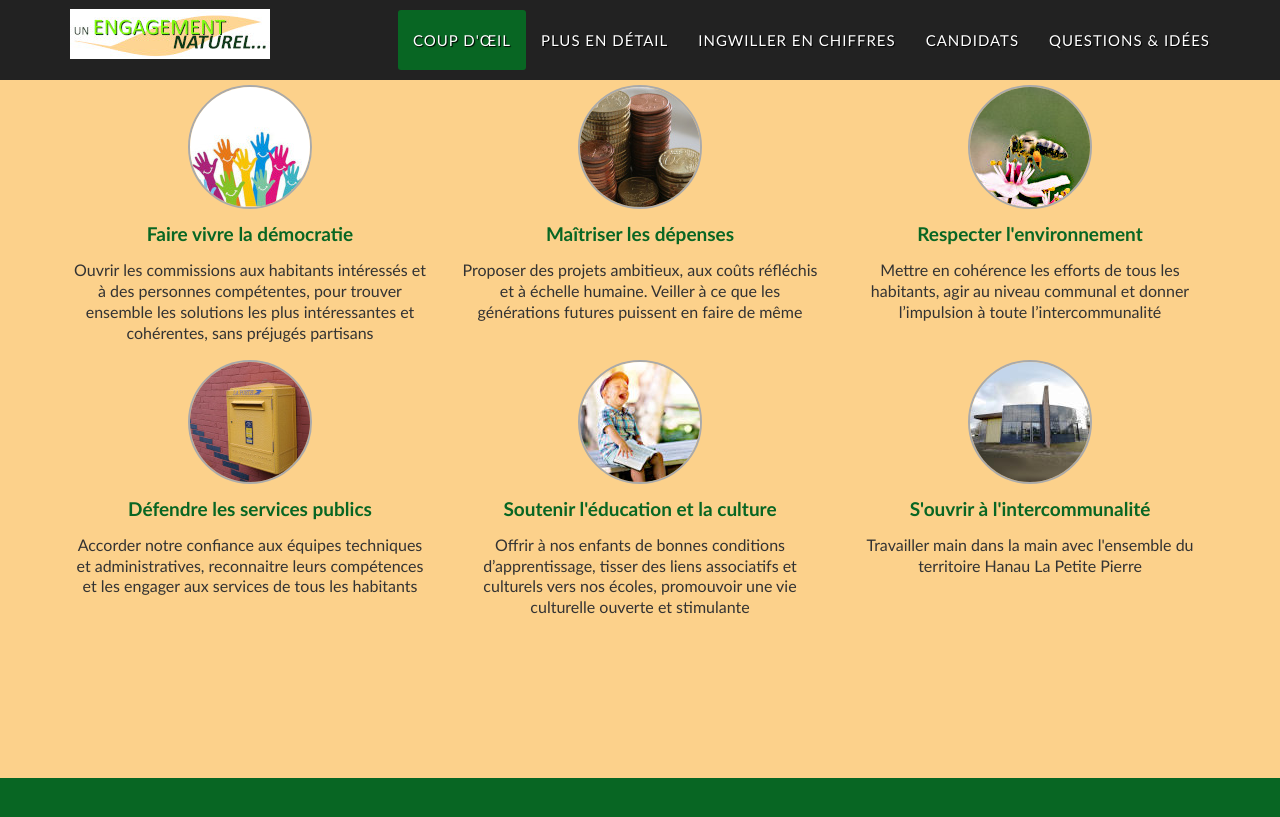
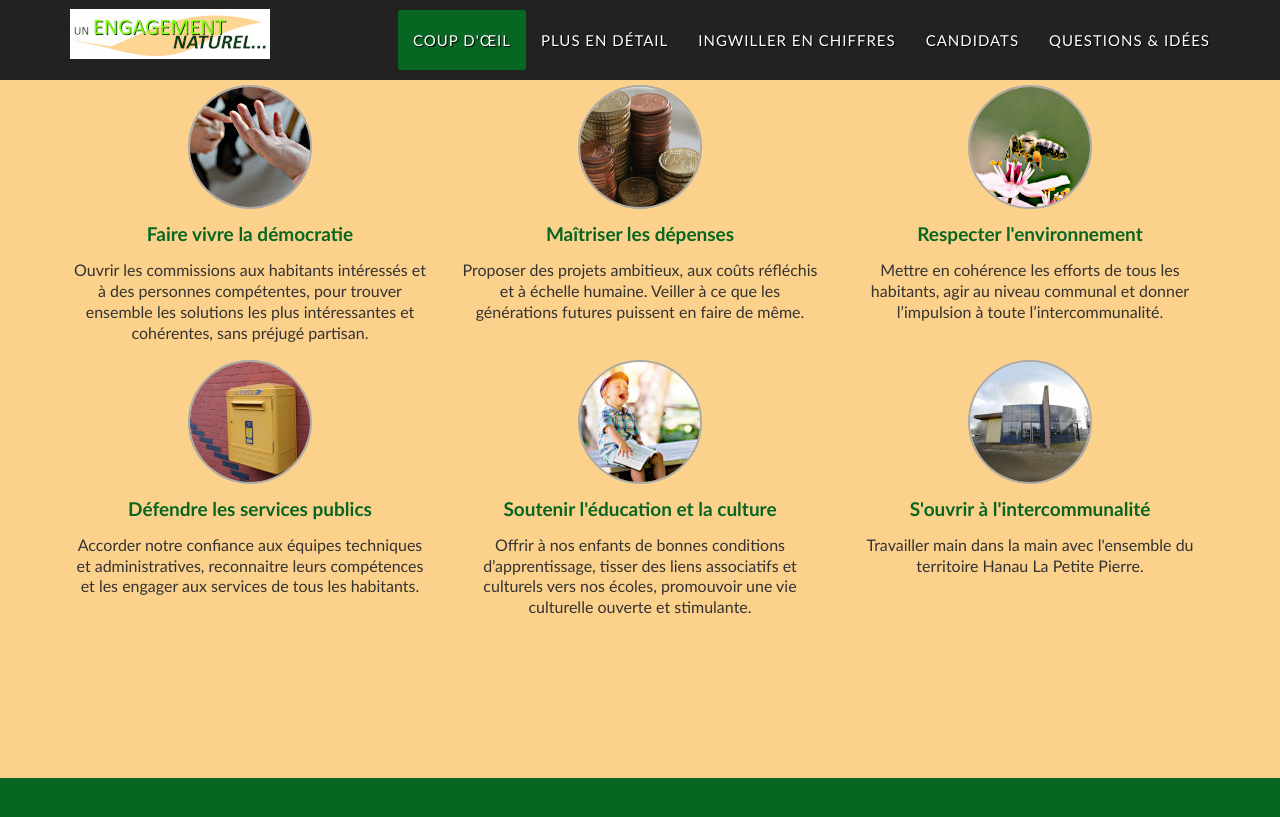
Before and after one commit to campagne-municipale/betonniere, a Jekyll site: the page built from index.html, in a window 1280 px wide and 900 px high, scrolled down 1347 px. Shown: the top 817 px of the window. Built offline with Jekyll 4.4.1, drawn with Linux system fonts in a browser that asks for light colours; nearby versions of some CDN libraries; some web fonts are replaced; some of the changed text lies outside the part shown.

Commit message:
Corrections coup d'oeil et liste candidats

```diff
--- a/_includes/liste_candidats.html
+++ b/_includes/liste_candidats.html
@@ -6,7 +6,7 @@
                 <div class="col-lg-12 text-center">
                     <h2 class="section-heading text-secondary">Les candidats</h2 >
 
-                    <h3 class="section-subheading text-secondary">Vingt-sept hommes et femmes qui sauront se dévouer pour leur commune</h3>
+                    <h3 class="section-subheading text-secondary">Vingt-neuf femmes et hommes qui sauront se dévouer pour leur commune</h3>
                 </div>
 
             </div>
@@ -15,7 +15,7 @@
                 <div class="col-md-2">
                     <div class="team-member">
                         <img src="img/candidats/{{ member.pic }}" class="img-responsive img-circle bg-light-gray" alt="{{ member.name }}">
-                        <h4 class="text-secondary">{{ member.name }}</h4>
+                        <h4 class="text-secondary">{{ member.position }}. {{ member.name }}</h4>
                         <p class="text-muted">&nbsp;</p>
 
                     </div>
@@ -27,7 +27,7 @@
             </div>
             <div class="row">
                 <div class="col-lg-8 col-lg-offset-2 text-center">
-                    <p class="large text-secondary">Les membres du Conseil Municipal sont élus pour une durée de six ans et neuf d’entre eux siègent au Conseil Communautaire Hanau La Petite Pierre.</p>
+                    <p class="large text-secondary">Les membres du Conseil Municipal sont élus pour une durée de six ans. Les onze premiers de la liste sont également candidats au Conseil Communautaire Hanau La Petite Pierre.</p>
                 </div>
             </div>
         </div>
--- a/_includes/themes_campagne.html
+++ b/_includes/themes_campagne.html
@@ -22,7 +22,7 @@
                 <img src="img/themes/democratie.jpg" class="img-responsive img-circle" alt="Promouvoir la démocratie">
                 <h4 class="service-heading text-primary">Faire vivre la démocratie</h4>
                 <p class="text-muted">
-                    Ouvrir les commissions aux habitants intéressés et à des personnes compétentes, pour trouver ensemble les solutions les plus intéressantes et cohérentes, sans préjugés partisans
+                    Ouvrir les commissions aux habitants intéressés et à des personnes compétentes, pour trouver ensemble les solutions les plus intéressantes et cohérentes, sans préjugé partisan.
                 </p>
             </div>
 
@@ -30,14 +30,14 @@
                 <img src="img/themes/euros.jpg" class="img-responsive img-circle" alt="Maîtriser les dépenses">
                 <h4 class="service-heading text-primary">Maîtriser les dépenses</h4>
                 <p class="text-muted">
-                    Proposer des projets ambitieux, aux coûts réfléchis et à échelle humaine. Veiller à ce que les générations futures puissent en faire de même
+                    Proposer des projets ambitieux, aux coûts réfléchis et à échelle humaine. Veiller à ce que les générations futures puissent en faire de même.
                 </p>
             </div>
             <div class="col-md-4">
                 <img src="img/themes/apiculture.jpg" class="img-responsive img-circle" alt="Respecter l'environnement">
                 <h4 class="service-heading text-primary">Respecter l'environnement</h4>
                 <p class="text-muted">
-                    Mettre en cohérence les efforts de tous les habitants, agir au niveau communal et donner l’impulsion à toute l’intercommunalité
+                    Mettre en cohérence les efforts de tous les habitants, agir au niveau communal et donner l’impulsion à toute l’intercommunalité.
                 </p>
             </div>
         </div>
@@ -46,21 +46,21 @@
                 <img src="img/themes/service-public.jpg" class="img-responsive img-circle" alt="Défendre les services public">
                 <h4 class="service-heading text-primary">Défendre les services publics</h4>
                 <p class="text-muted">
-                    Accorder notre confiance aux équipes techniques et administratives, reconnaitre leurs compétences et les engager aux services de tous les habitants
+                    Accorder notre confiance aux équipes techniques et administratives, reconnaitre leurs compétences et les engager aux services de tous les habitants.
                 </p>
             </div>
             <div class="col-md-4">
                 <img src="img/themes/education01.jpg" class="img-responsive img-circle" alt="Relever les défis de notre temps">
                 <h4 class="service-heading text-primary">Soutenir l'éducation et la culture</h4>
                 <p class="text-muted">
-                    Offrir à nos enfants de bonnes conditions d’apprentissage, tisser des liens associatifs et culturels vers nos écoles, promouvoir une vie culturelle ouverte et stimulante
+                    Offrir à nos enfants de bonnes conditions d’apprentissage, tisser des liens associatifs et culturels vers nos écoles, promouvoir une vie culturelle ouverte et stimulante.
                 </p>
             </div>
             <div class="col-md-4">
                 <img src="img/themes/intercommunalte.jpg" class="img-responsive img-circle" alt="S'ouvrir à l'intercommunalité">
                 <h4 class="service-heading text-primary">S'ouvrir à l'intercommunalité</h4>
                 <p class="text-muted">
-                    Travailler main dans la main avec l'ensemble du territoire Hanau La Petite Pierre
+                    Travailler main dans la main avec l'ensemble du territoire Hanau La Petite Pierre.
                 </p>
             </div>
         </div>
```
Also changed, not shown: _data/candidats.yml (+56 -56 lines), img/themes/democratie.jpg.
